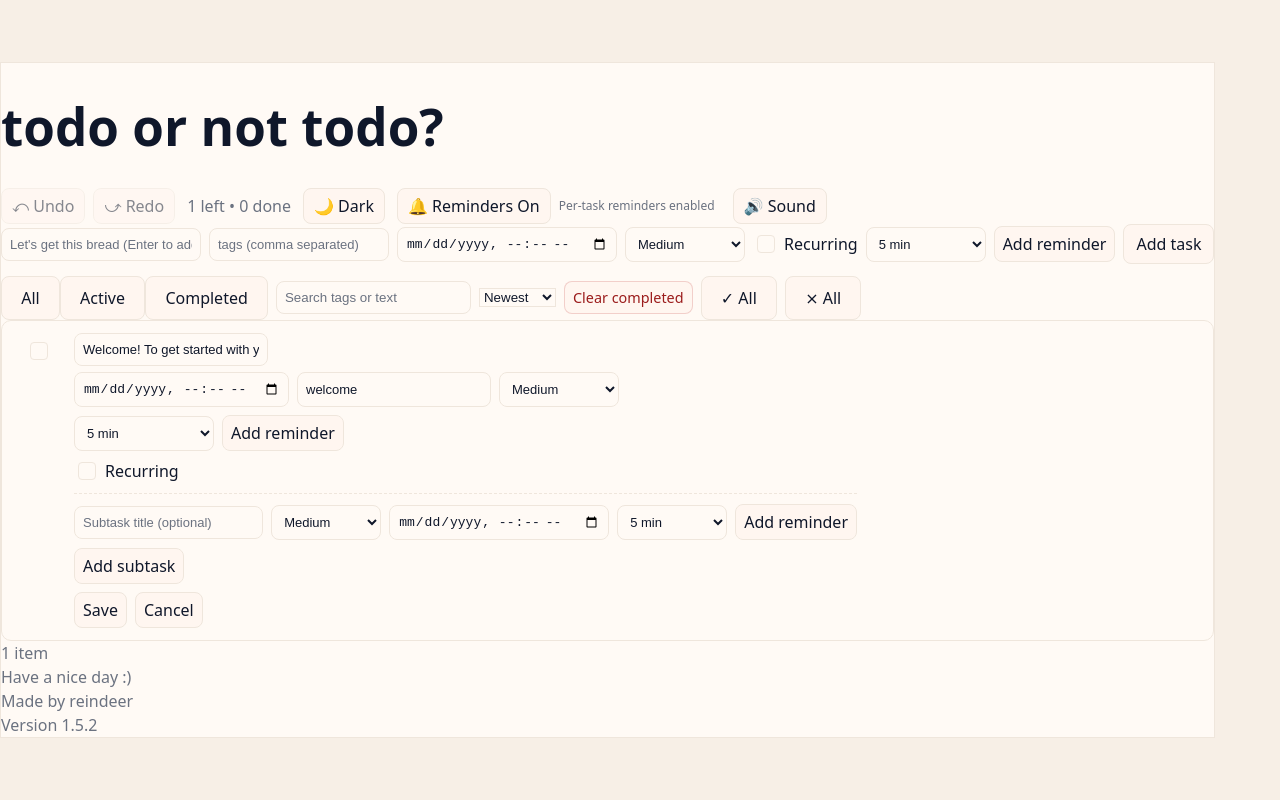
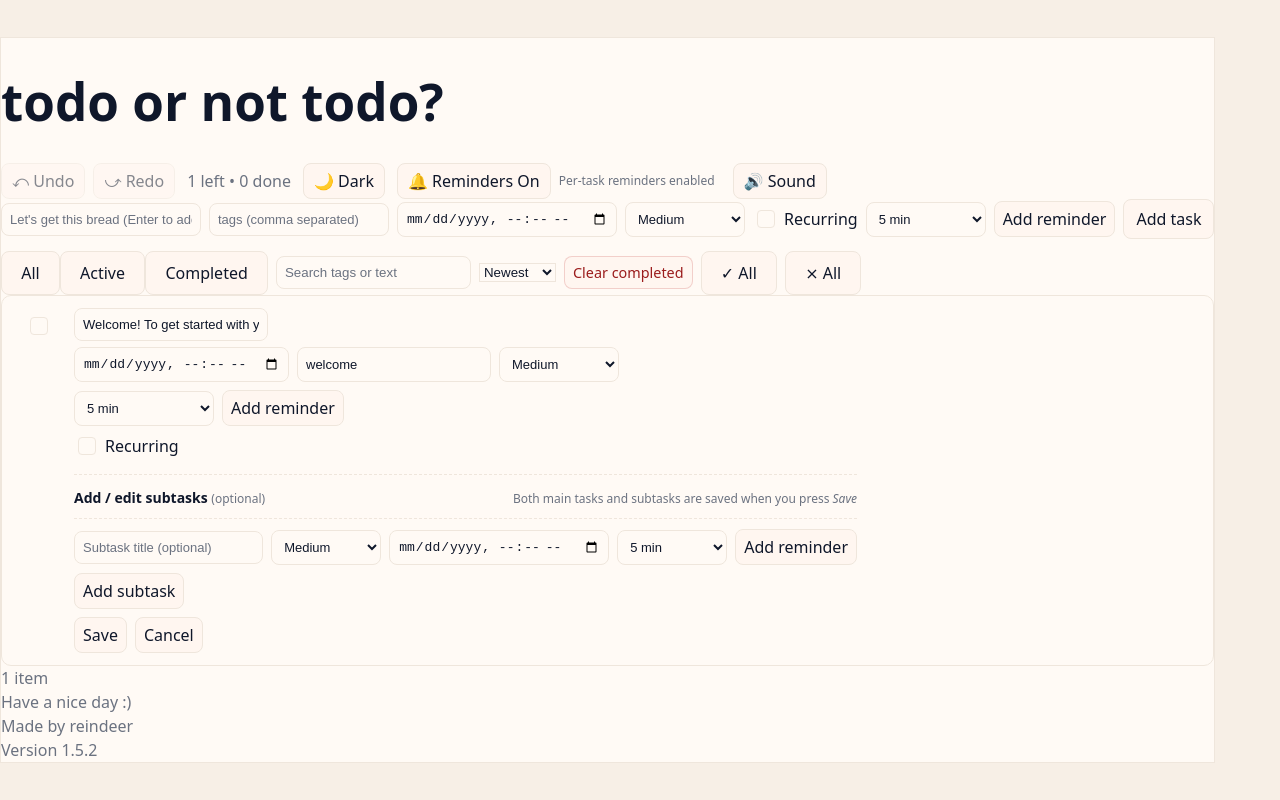
Before and after one commit to tingyic/Todo-app, a React (Vite) app: page / in a window 1280 px wide. Both pictures are taken after a click on the button "Edit". Built offline with nearby package versions, Linux system fonts and the light colour scheme.

Commit message:
Add header to subtasks edit mode for clear distinction between main and subtasks

```diff
--- a/src/components/App.tsx
+++ b/src/components/App.tsx
@@ -354,7 +354,21 @@ export default function App() {
         <footer className="mt-6 flex items-center justify-between text-sm text-app-muted">
           <div>{stats.total} {stats.total == 1 ? "item" : "items"}</div>
           <div> Have a nice day :)</div>
-          <div>Made by reindeer</div>
+          <div>
+            Made by{" "}
+            <a
+              href="https://www.youtube.com/watch?v=dQw4w9WgXcQ"
+              target="_blank"
+              rel="noopener noreferrer"
+              style={{
+                color: "inherit",
+                textDecoration: "none",
+                cursor: "pointer",
+              }}
+            >
+              reindeer
+            </a>
+          </div>
           <div> Version 1.5.2</div>
         </footer>
       </div>
--- a/src/components/TodoItem.tsx
+++ b/src/components/TodoItem.tsx
@@ -510,6 +510,20 @@ export default function TodoItem({ index, todo, onToggle, onRemove, onUpdate, is
             </div>
 
             {/* Subtasks editor */}
+            {/* Subtask header & separator from main task edit mode */}
+            <div style={{ marginTop: 16 }} />
+
+            <div style={{ marginTop: 10, borderTop: "1px dashed var(--app-border)", paddingTop: 12 }}>
+              <div style={{ display: "flex", alignItems: "baseline", justifyContent: "space-between", gap: 12, marginBottom: 8 }}>
+                <div style={{ fontSize: 14, fontWeight: 600, color: "var(--app-text)" }}>
+                  Add / edit subtasks <span style={{ fontSize: 12, fontWeight: 400, color: "var(--app-muted)" }}>(optional)</span>
+                </div>
+                <div style={{ fontSize: 12, color: "var(--app-muted)" }}>
+                  Both main tasks and subtasks are saved when you press <em>Save</em>
+                </div>
+              </div>
+            </div>
+
             <div style={{ marginTop: 10, borderTop: "1px dashed var(--app-border)", paddingTop: 10 }}>
               <div style={{ display: "flex", gap: 8, alignItems: "center", flexWrap: "wrap" }}>
                 <input className="editor-input" placeholder="Subtask title (optional)" value={subtaskDraft} onChange={(e) => setSubtaskDraft(e.target.value)} style={{ flex: 1, minWidth: 180 }} onKeyDown={(e) => { if (e.key === "Enter") { e.preventDefault(); addSubtaskDraft(); } }} />
```
